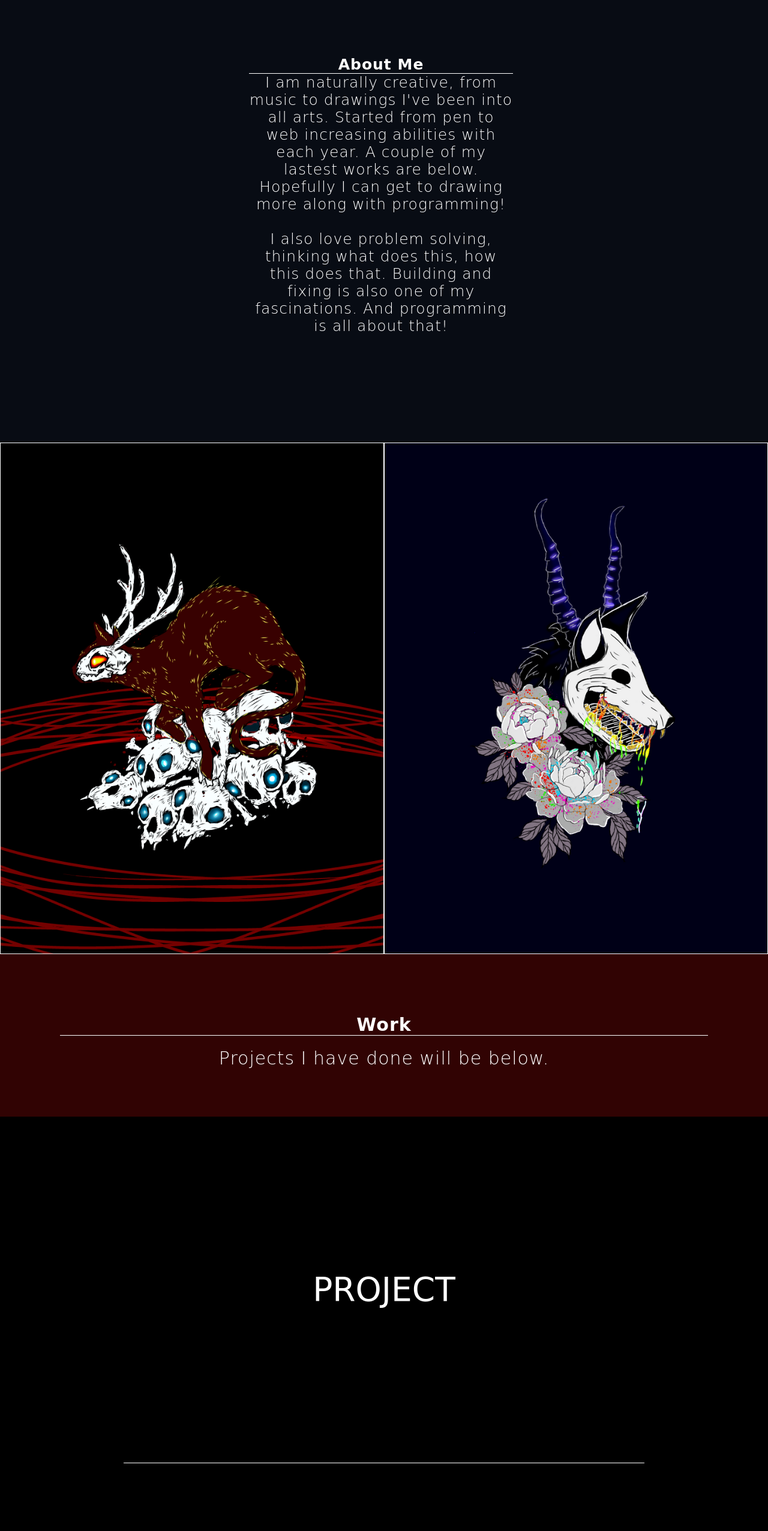
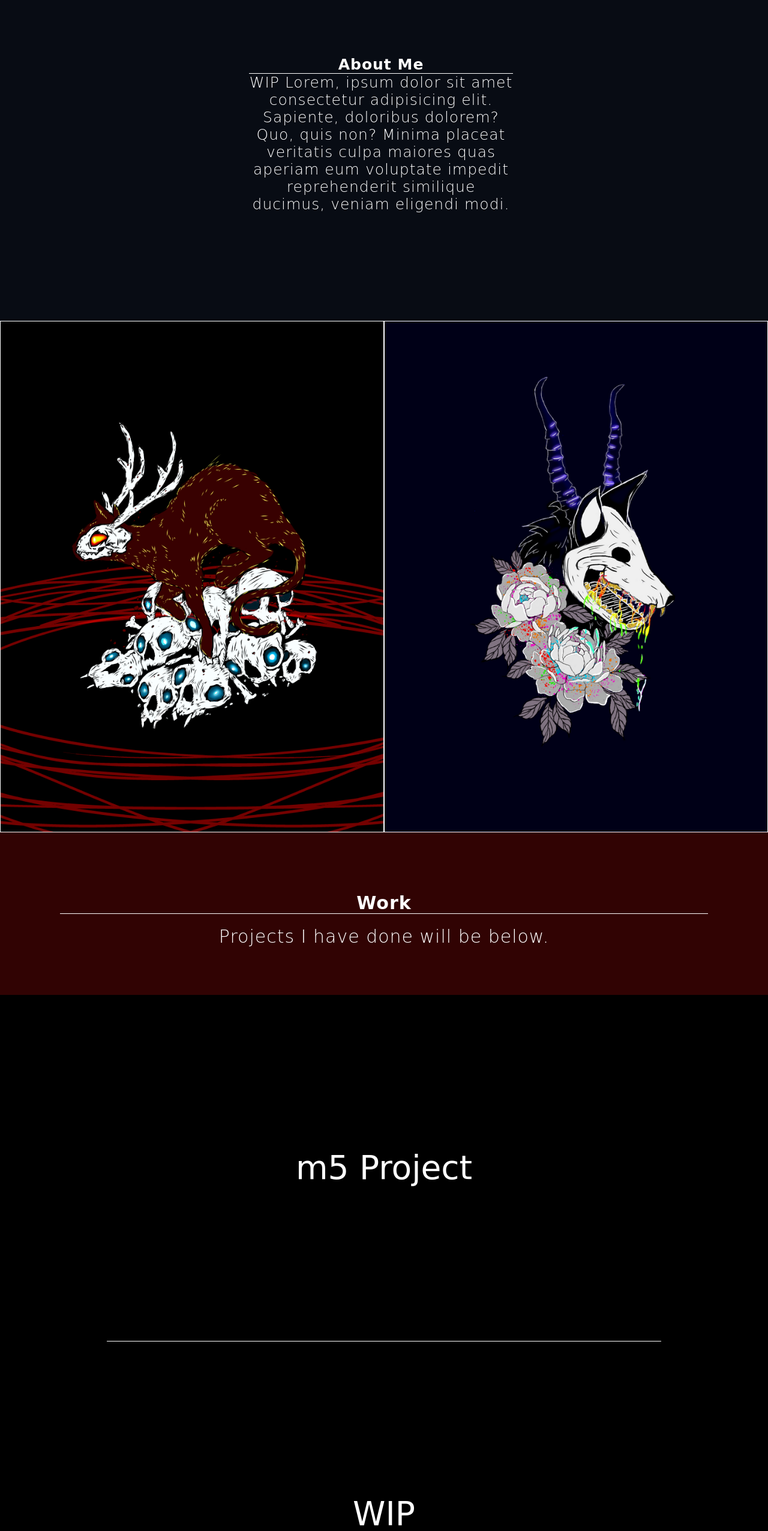
Before and after one commit to 0-45930-2q940-321/web-art-portfolio, a plain HTML site: page index.html in a window 1280 px wide. Shown: the part 807-3360 px from the top of the page at 60% size. Drawn offline with nearby package versions, Linux system fonts and the light colour scheme; a web font is replaced by a local one.

Commit message:
added group project in the work sections, also the beginning remaking the portfolio

```diff
--- a/index.html
+++ b/index.html
@@ -48,11 +48,9 @@
     <section class="about">
         <div class="content">
             <h2 id="About" class="about-heading">About Me</h2>
-            <p class="text"> I am naturally creative, from music to drawings I've been into all arts. Started from pen
-                to web increasing abilities with each year. A couple of my lastest works are below. Hopefully I can get
-                to drawing more along with programming!<br><br> I also love problem solving, thinking what does this,
-                how this does that. Building and fixing is also one of my fascinations. And programming is all about
-                that!</p>
+            <p class="text">WIP Lorem, ipsum dolor sit amet consectetur adipisicing elit. Sapiente, doloribus dolorem? Quo,
+                quis non? Minima placeat veritatis culpa maiores quas aperiam eum voluptate impedit reprehenderit
+                similique ducimus, veniam eligendi modi.</p>
         </div>
 
         <!-- Artwork -->
@@ -75,32 +73,32 @@
     <section class="all-work">
         <ul>
             <li>
-                <a target="_blank" href="https://github.com/94r0372189547389/work1">PROJECT</a>
+                <a target="_blank" href="https://github.com/MichValenz/m5">m5 Project</a>
             </li>
             <li>
-                <a target="_blank" href="https://github.com/94r0372189547389/work2">PROJECT</a>
+                <a target="_blank" href="https://github.com/94r0372189547389/work2">WIP</a>
             </li>
             <li>
-                <a target="_blank" href="https://github.com/94r0372189547389/work3">PROJECT</a>
+                <a target="_blank" href="https://github.com/94r0372189547389/work3">WIP</a>
             </li>
             <li>
-                <a target="_blank" href="https://github.com/94r0372189547389/work4">PROJECT</a>
+                <a target="_blank" href="https://github.com/94r0372189547389/work4">WIP</a>
             </li>
             <li>
-                <a target="_blank" href="https://github.com/94r0372189547389/work5">PROJECT</a>
+                <a target="_blank" href="https://github.com/94r0372189547389/work5">WIP</a>
             </li>
             <li>
-                <a target="_blank" href="https://github.com/94r0372189547389/work6">PROJECT</a>
+                <a target="_blank" href="https://github.com/94r0372189547389/work6">WIP</a>
             </li>
         </ul>
     </section>
 
     <!-- Contact -->
     <section class="contact" id="Contact">
-        <h2  class="heading">Contact Me</h2>
-        <p class="contact-text text">If you're interest in hiring, wanting an art commission or just want to chat please
-            contact me
-            below!</p>
+        <h2 class="heading">Contact Me</h2>
+        <p class="contact-text text">WIP Lorem ipsum dolor sit amet consectetur adipisicing elit. Vel, fugit sint
+            perspiciatis qui corporis, similique voluptate pariatur culpa eaque voluptatibus iste reiciendis totam,
+            aperiam in consequatur dignissimos rerum impedit commodi!</p>
     </section>
 
     <!-- Form -->
```
Also changed, not shown: 1 other file.
